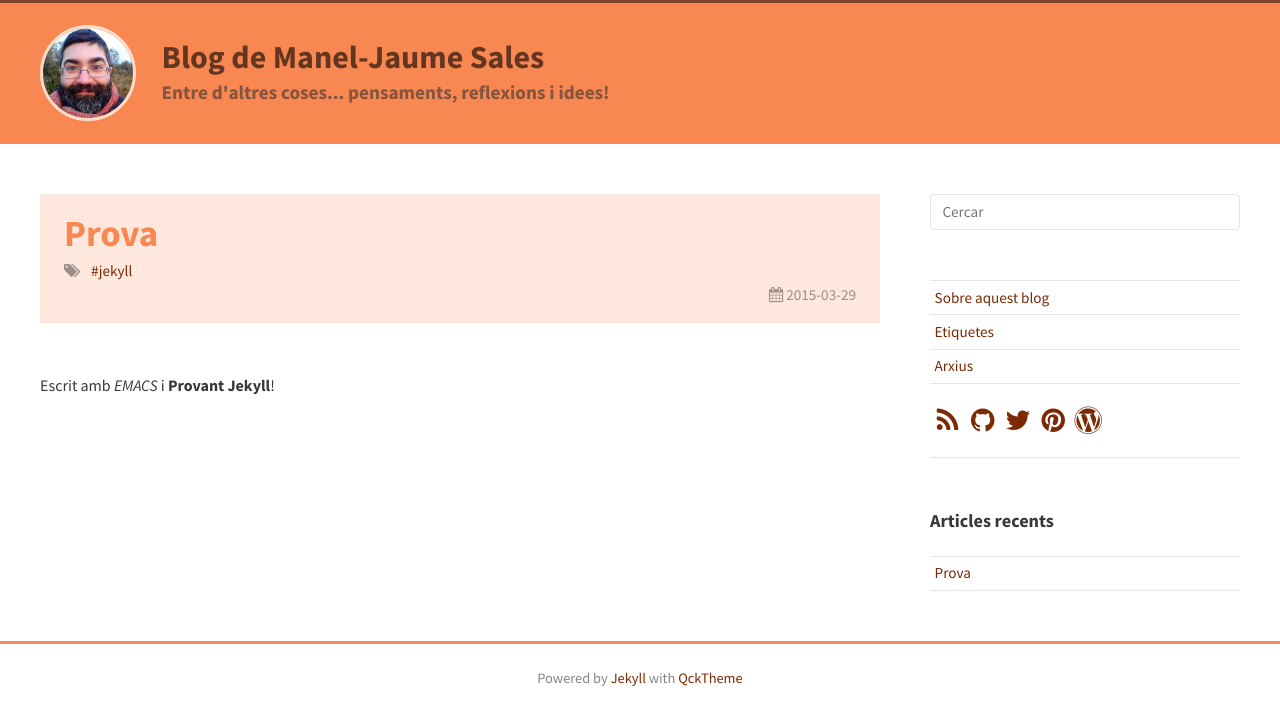
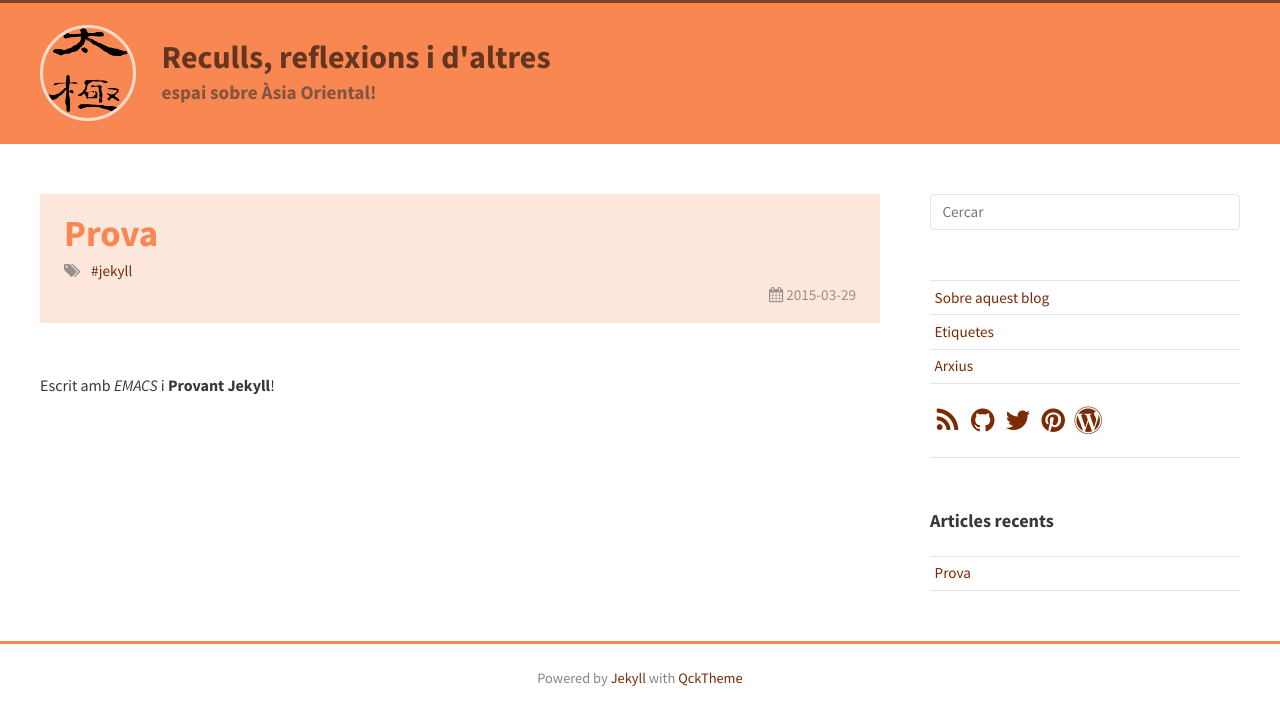
Before and after one commit to manelsales/manelsales.github.io, a Jekyll site: the page built from index.html, in a window 1280 px wide. Shown: the top 725 px of the page. Built offline with Jekyll 4.4.1, drawn with Linux system fonts in a browser that asks for light colours; nearby versions of some CDN libraries; Markdown is read by kramdown in place of the engine named in the settings; the list of posts is cut into pages by our own code.

Commit message:
Initial commit

```diff
--- a/_config.yml
+++ b/_config.yml
@@ -3,10 +3,11 @@
 #
 # url: http://localhost:4000 # e.g. http://manelsales.github.io
 # baseurl: # e.g. /blog
-title: Blog de Manel-Jaume Sales
-description: Entre d'altres coses... pensaments, reflexions i idees!
+title: Reculls, reflexions i d'altres
+description: espai sobre Àsia Oriental!
 # avatar: /assets/img/ogp.png
-avatar: /images/manel.jpg
+# avatar: /images/manel.jpg
+avatar: /images/taiji.png
 #
 # Icons
 #
```
